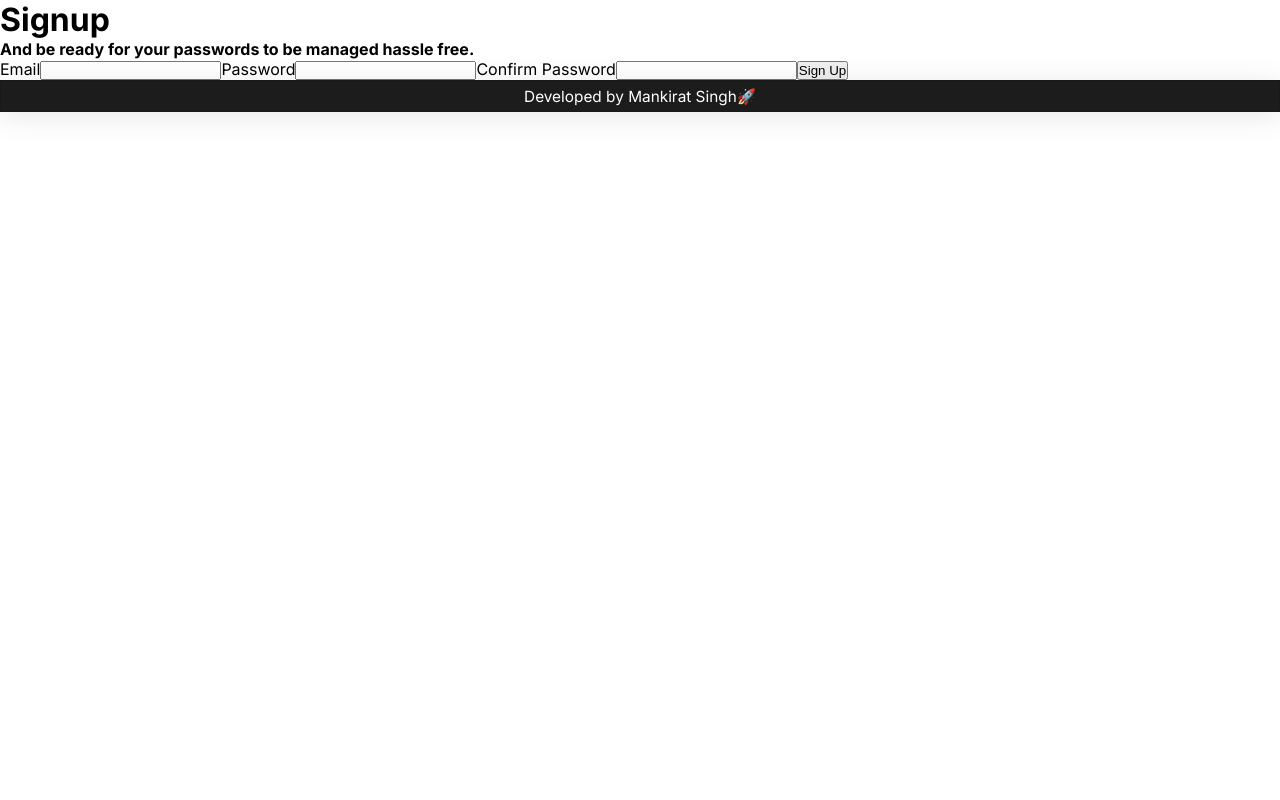
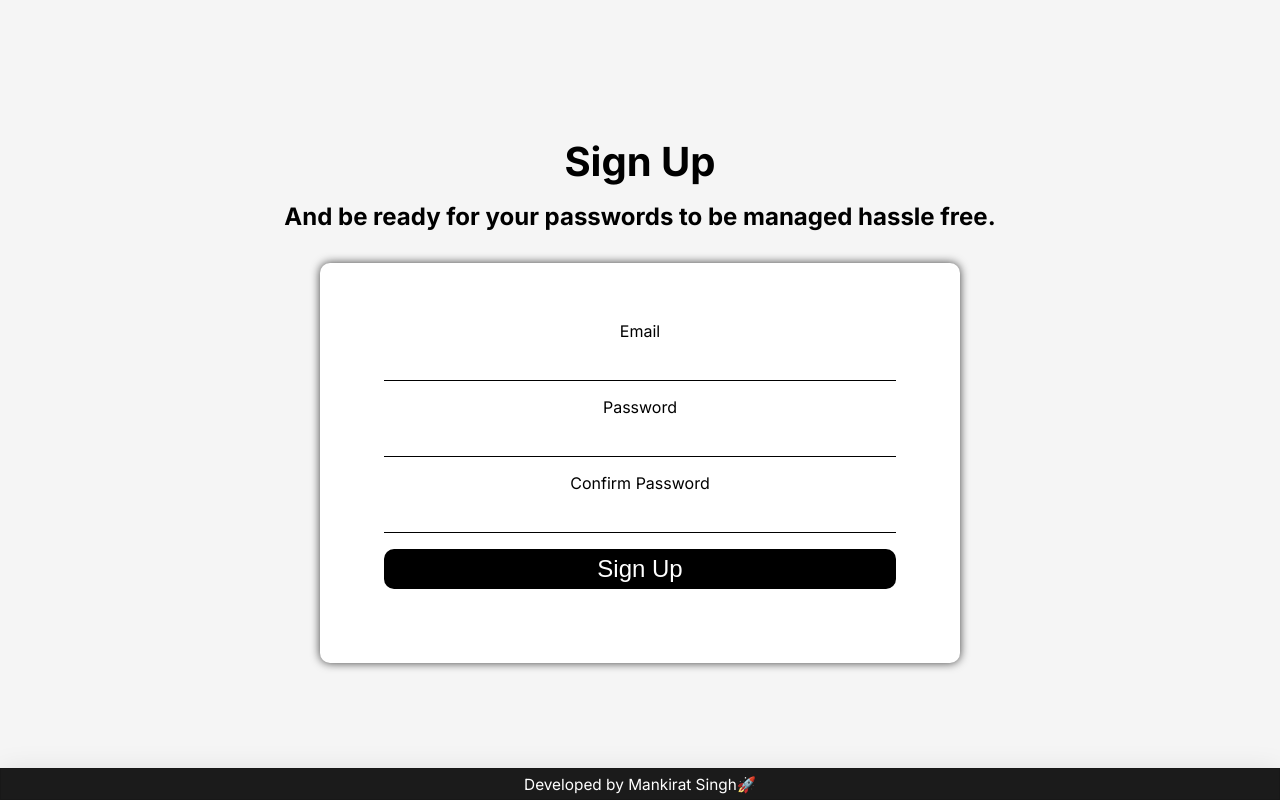
Before and after one commit to MankiratSingh1315/Passwordy, a Next.js app: page /signup in a window 1280 px wide. Built offline with nearby package versions, Linux system fonts and the light colour scheme.

Commit message:
Sign Up UI created
Signed-off-by: Mankirat Singh <msingh2_be22@thapar.edu>

```diff
--- a/src/app/page.module.css
+++ b/src/app/page.module.css
@@ -117,6 +117,7 @@
 
 .footer{
     height: 4vh;
+    margin-top: -4vh;
     background: rgba(0, 0, 0, 0.89);
     box-shadow: 0 4px 30px rgba(0, 0, 0, 0.1);
     backdrop-filter: blur(10.8px);
--- a/src/app/signup/page.module.css
+++ b/src/app/signup/page.module.css
@@ -0,0 +1,61 @@
+.signup{
+    display: flex;
+    flex-direction: column;
+    align-items: center;
+    justify-content: center;
+    height: 100vh;
+    width: 100vw;
+    background-color: #f5f5f5;
+}
+
+.signup h1{
+    font-size: 2.5rem;
+    margin-bottom: 1rem;
+}
+
+.signup h4{
+    font-size: 1.5rem;
+    margin-bottom: 2rem;
+}
+
+.signup form{
+    display: flex;
+    flex-direction: column;
+    align-items: center;
+    justify-content: center;
+    width: 50%;
+    height: 50%;
+    background-color: #fff;
+    border-radius: 10px;
+    box-shadow: 0px 0px 10px 0px rgba(0,0,0,0.75);
+}
+
+.signup form input{
+    width: 80%;
+    height: 10%;
+    margin-bottom: 1rem;
+    border: none;
+    border-bottom: 1px solid #000;
+    outline: none;
+    font-size: 1.5rem;
+    padding-left: 0.5rem;
+}
+
+.signup form button{
+    width: 80%;
+    height: 10%;
+    margin-bottom: 1rem;
+    border: none;
+    border-radius: 10px;
+    outline: none;
+    font-size: 1.5rem;
+    background-color: #000;
+    color: #fff;
+    cursor: pointer;
+}
+
+.signup form button:hover{
+    background-color: #fff;
+    color: #000;
+    border: 1px solid #000;
+}
--- a/src/app/signup/page.tsx
+++ b/src/app/signup/page.tsx
@@ -4,8 +4,8 @@ import styles from "./page.module.css";
 export default function SignupPage() {
 
     return (
-        <div>
-            <h1>Signup</h1>
+        <div className={styles.signup}>
+            <h1>Sign Up</h1>
             <h4>And be ready for your passwords to be managed hassle free.</h4>
             <form>
                 <label htmlFor="email">Email</label>
```
